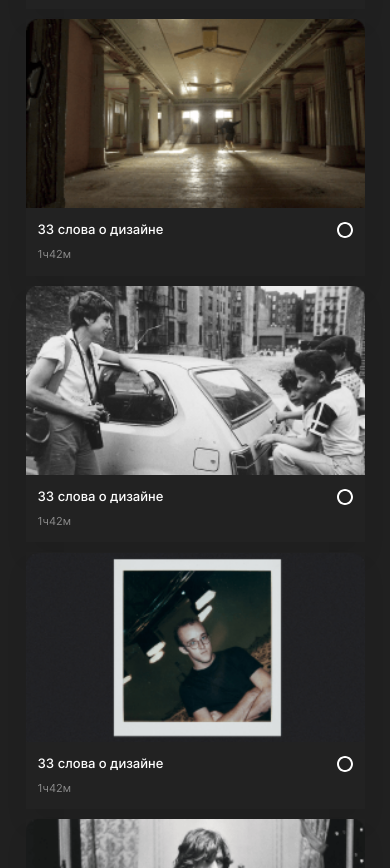
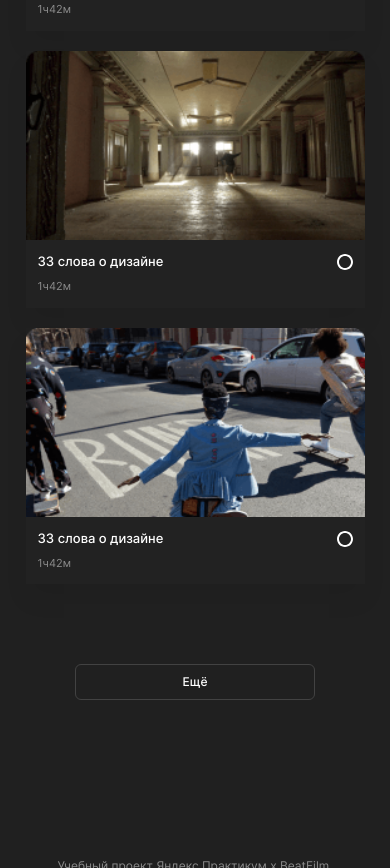
Before and after one commit to Aelia5/movies-explorer-frontend, a React app: page /movies in a window 390 px wide. Shown: the part 1132-2000 px from the top of the page. Built offline with nearby package versions, Linux system fonts and the light colour scheme.

Commit message:
Реализовать адаптивную вёрству списка фильмов

```diff
--- a/src/components/Movies/Movies.css
+++ b/src/components/Movies/Movies.css
@@ -8,3 +8,28 @@
   background-color: #202020;
   box-sizing: border-box;
 }
+
+.movies__button-more {
+  margin: 50px auto 80px;
+  width: 320px;
+  height: 36px;
+  box-sizing: border-box;
+  border: 1px solid #424242;
+  border-radius: 6px;
+  background-color: transparent;
+  font-weight: 500;
+  font-size: 12px;
+  line-height: 14.52px;
+  color: #fff;
+  cursor: pointer;
+}
+
+.movies__button-more:hover {
+  opacity: 0.8;
+}
+
+@media screen and (max-width: 426px) {
+  .movies__button-more {
+    width: 240px;
+  }
+}
--- a/src/components/Movies/Movies.js
+++ b/src/components/Movies/Movies.js
@@ -7,6 +7,7 @@ function Movies() {
     <div className="movies">
       <SearchForm />
       <MoviesCardList />
+      <button className="movies__button-more">Ещё</button>
     </div>
   );
 }
--- a/src/components/MoviesCardList/MoviesCardList.css
+++ b/src/components/MoviesCardList/MoviesCardList.css
@@ -36,7 +36,7 @@
 @media screen and (max-width: 630px) {
   .movies-cardlist {
     grid-template-columns: minmax(270px, 339px);
-    row-gap: 10px;
+    row-gap: 20px;
   }
 }
 
--- a/src/components/MoviesCardList/MoviesCardList.js
+++ b/src/components/MoviesCardList/MoviesCardList.js
@@ -1,31 +1,36 @@
 import "./MoviesCardList.css";
 import MoviesCard from "../MoviesCard/MoviesCard";
-import movieImageOne from "../../images/movies/movie01.png";
-import movieImageTwo from "../../images/movies/movie02.png";
-import movieImageThree from "../../images/movies/movie03.png";
-import movieImageFour from "../../images/movies/movie04.png";
+import movieImages from "../../utils/constants";
+import React from "react";
 
 function MoviesCardList() {
+  const [width, serWidth] = React.useState(window.innerWidth);
+
+  React.useEffect(() => {
+    const handleResizeWindow = () => serWidth(window.innerWidth);
+    window.addEventListener("resize", handleResizeWindow);
+    return () => {
+      window.removeEventListener("resize", handleResizeWindow);
+    };
+  }, []);
+
+  let cardsNumber;
+
+  if (width > 990) {
+    cardsNumber = 16;
+  } else if (width > 630) {
+    cardsNumber = 8;
+  } else {
+    cardsNumber = 5;
+  }
+
+  const movieImageToRender = movieImages.slice(0, cardsNumber);
+
   return (
-    <section aria-label="Список фильмов">
-      <ul className="movies-cardlist">
-        <MoviesCard movieImage={movieImageOne} />
-        <MoviesCard movieImage={movieImageTwo} />
-        <MoviesCard movieImage={movieImageThree} />
-        <MoviesCard movieImage={movieImageFour} />
-        <MoviesCard movieImage={movieImageOne} />
-        <MoviesCard movieImage={movieImageTwo} />
-        <MoviesCard movieImage={movieImageThree} />
-        <MoviesCard movieImage={movieImageFour} />
-        <MoviesCard movieImage={movieImageOne} />
-        <MoviesCard movieImage={movieImageTwo} />
-        <MoviesCard movieImage={movieImageThree} />
-        <MoviesCard movieImage={movieImageFour} />
-        <MoviesCard movieImage={movieImageOne} />
-        <MoviesCard movieImage={movieImageTwo} />
-        <MoviesCard movieImage={movieImageThree} />
-        <MoviesCard movieImage={movieImageFour} />
-      </ul>
+    <section aria-label="Список фильмов" className="movies-cardlist">
+      {movieImageToRender.map((movieImage) => (
+        <MoviesCard key={movieImage._id} movieImage={movieImage.link} />
+      ))}
     </section>
   );
 }
--- a/src/components/SearchForm/SearchForm.css
+++ b/src/components/SearchForm/SearchForm.css
@@ -52,9 +52,7 @@
 
 @media screen and (max-width: 768px) {
   .search-form {
-    padding-top: 80px;
-    padding-left: 30px;
-    padding-right: 30px;
+    padding: 80px 30px 60px;
   }
 
   .search-form__input {
@@ -64,9 +62,7 @@
 
 @media screen and (max-width: 426px) {
   .search-form {
-    padding-top: 84px;
-    padding-left: 14px;
-    padding-right: 14px;
+    padding: 84px 14px 50px;
   }
 
   .search-form__input {
--- /dev/null
+++ b/src/utils/constants.js
@@ -0,0 +1,37 @@
+import movieImageOne from "../images/movies/movie01.png";
+import movieImageTwo from "../images/movies/movie02.png";
+import movieImageThree from "../images/movies/movie03.png";
+import movieImageFour from "../images/movies/movie04.png";
+import movieImageFive from "../images/movies/movie05.png";
+import movieImageSix from "../images/movies/movie06.png";
+import movieImageSeven from "../images/movies/movie07.png";
+import movieImageEight from "../images/movies/movie08.png";
+import movieImageNine from "../images/movies/movie09.png";
+import movieImageTen from "../images/movies/movie10.png";
+import movieImageEleven from "../images/movies/movie11.png";
+import movieImageTwelwe from "../images/movies/movie12.png";
+import movieImageThirteen from "../images/movies/movie13.png";
+import movieImageFourteen from "../images/movies/movie14.png";
+import movieImageFifteen from "../images/movies/movie15.png";
+import movieImageSixteen from "../images/movies/movie16.png";
+
+const movieImages = [
+  { _id: 1, link: movieImageOne },
+  { _id: 2, link: movieImageTwo },
+  { _id: 3, link: movieImageThree },
+  { _id: 4, link: movieImageFour },
+  { _id: 5, link: movieImageFive },
+  { _id: 6, link: movieImageSix },
+  { _id: 7, link: movieImageSeven },
+  { _id: 8, link: movieImageEight },
+  { _id: 9, link: movieImageNine },
+  { _id: 10, link: movieImageTen },
+  { _id: 11, link: movieImageEleven },
+  { _id: 12, link: movieImageTwelwe },
+  { _id: 13, link: movieImageThirteen },
+  { _id: 14, link: movieImageFourteen },
+  { _id: 15, link: movieImageFifteen },
+  { _id: 16, link: movieImageSixteen },
+];
+
+export default movieImages;
```
Also changed, not shown: src/images/movies/movie05.png (added), src/images/movies/movie06.png (added), src/images/movies/movie07.png (added), src/images/movies/movie08.png (added), src/images/movies/movie09.png (added), src/images/movies/movie10.png (added), src/images/movies/movie11.png (added), src/images/movies/movie12.png (added), src/images/movies/movie13.png (added), src/images/movies/movie14.png (added), src/images/movies/movie15.png (added), src/images/movies/movie16.png (added).
